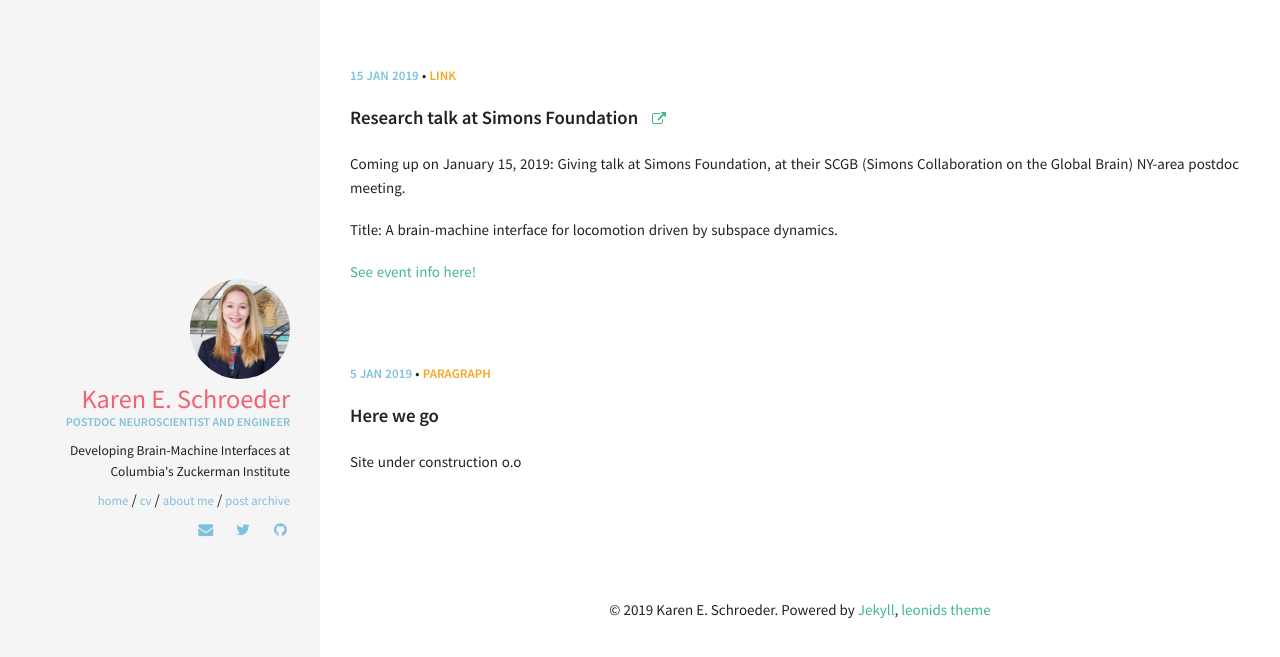
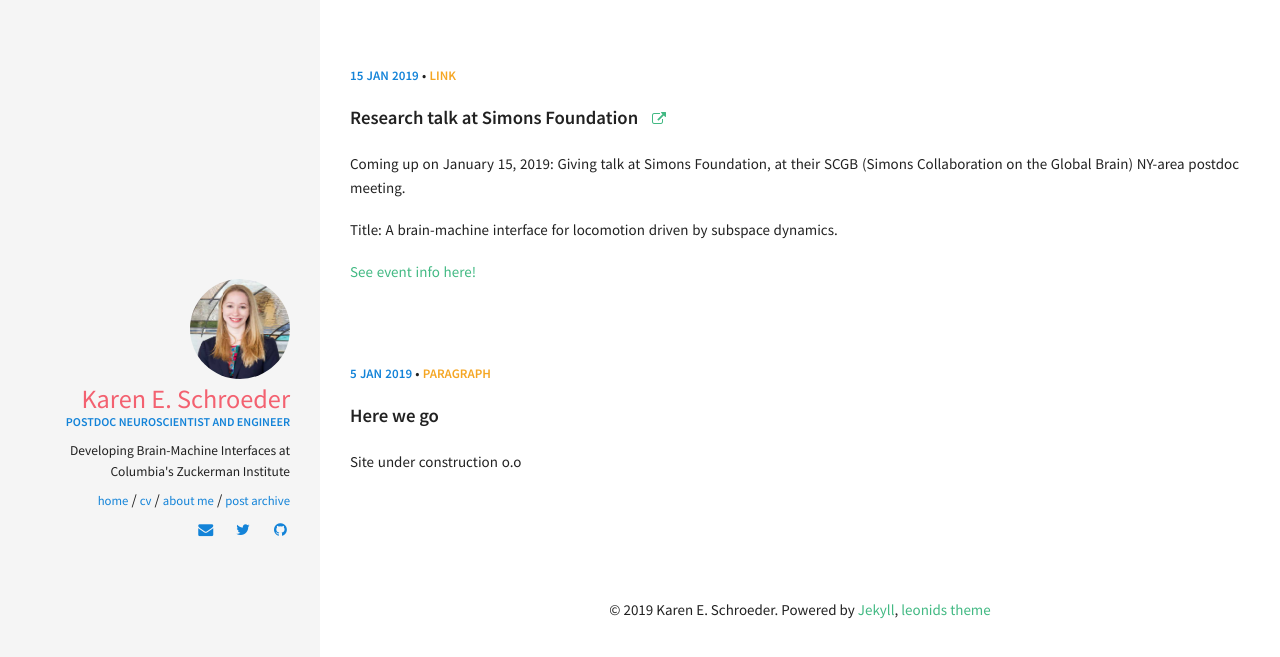
Before and after one commit to karschro/karschro.github.io, a Jekyll site: the page built from index.html, in a window 1280 px wide. Shown: the top 657 px of the page. Built offline with Jekyll 4.4.1, drawn with Linux system fonts in a browser that asks for light colours.

Commit message:
Update _variables.scss

```diff
--- a/_sass/components/_variables.scss
+++ b/_sass/components/_variables.scss
@@ -56,7 +56,7 @@ $background-color: #f5f5f5;
 
 $white:            #fff;
 $primary:          #42b983;
-$secondary:        #7ec1dc;//#8d7edc;
+$secondary:        #1383d8;//#8d7edc;
 $success:          #65e892;
 $danger:           #f83e4b;
 $warning:          #F5A623;
```
